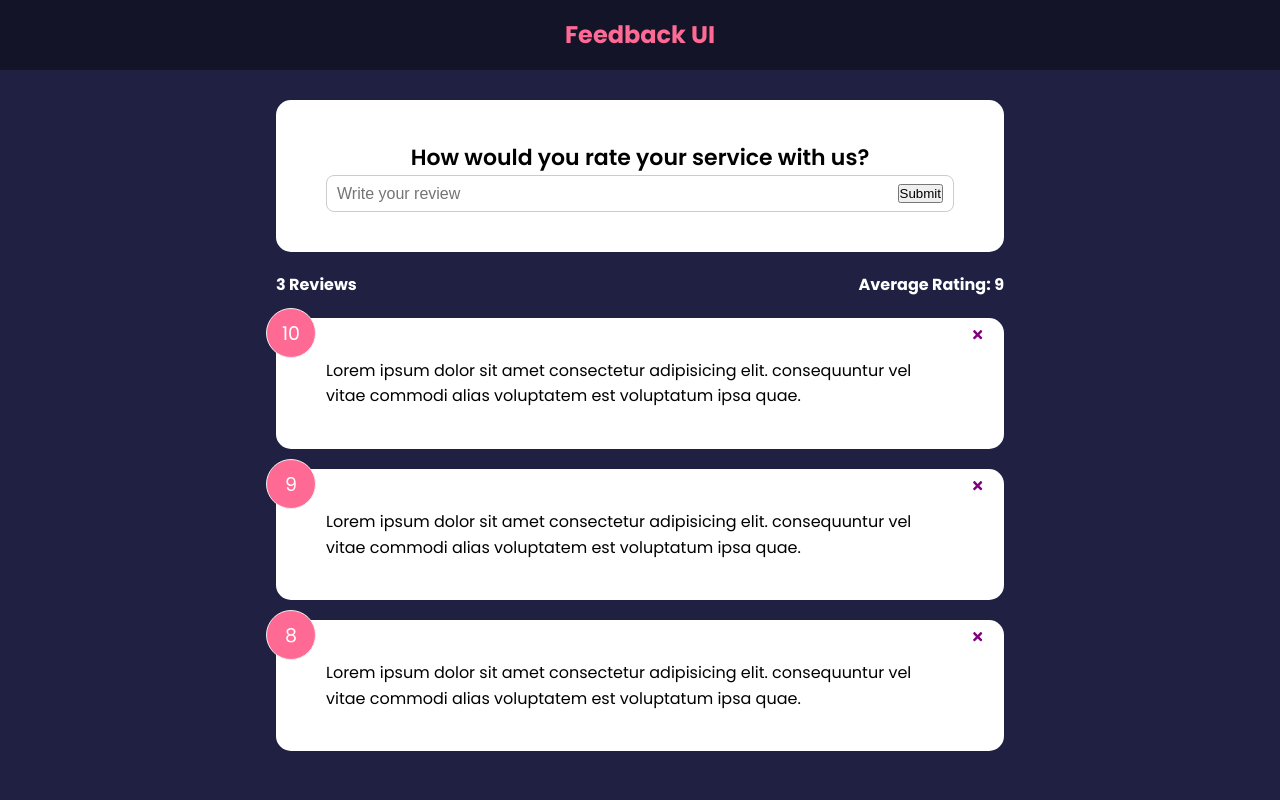
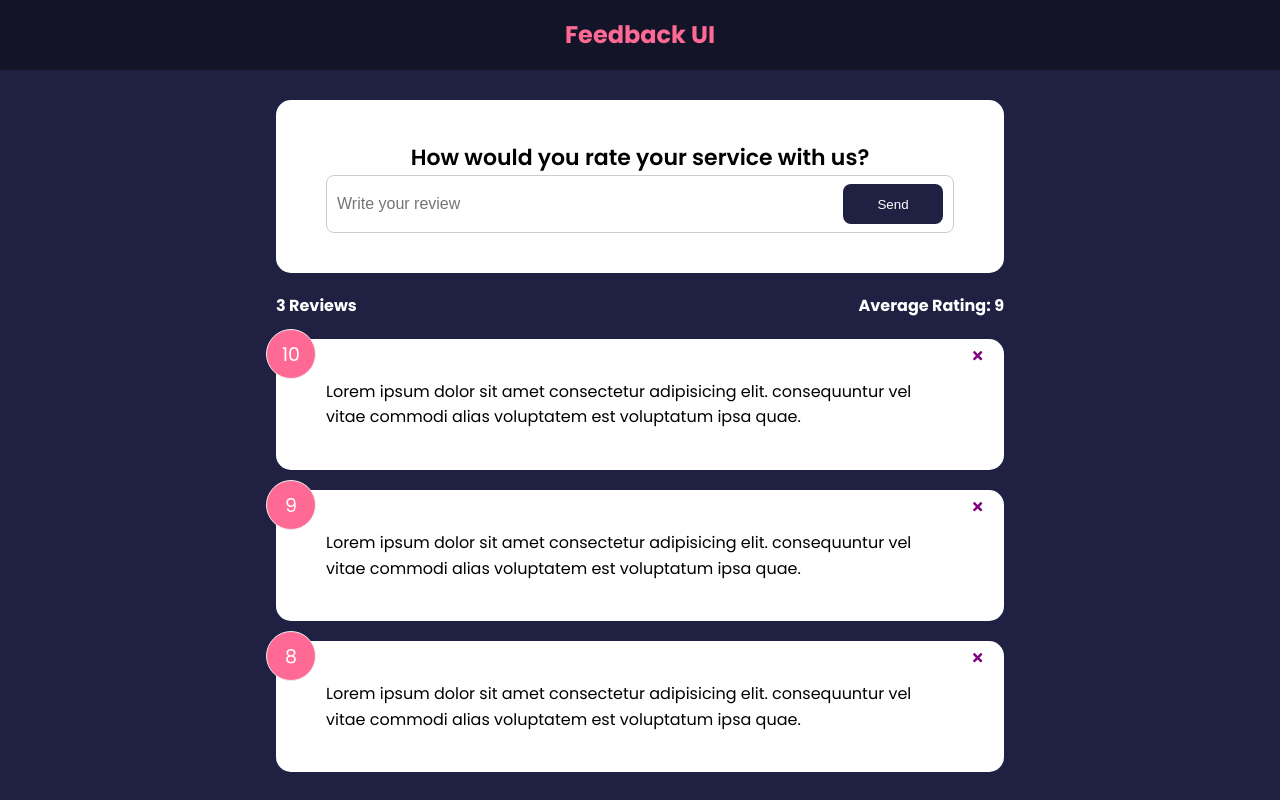
Before and after one commit to alejandrotoledoweb/feedback-app, a React (Create React App) app: page / in a window 1280 px wide. Built offline with nearby package versions, Linux system fonts and the light colour scheme; the HTML template or start-up script is replaced by a standard one.

Commit message:
create shared component Button and apply it in the form

```diff
--- a/src/components/FeedbackForm.jsx
+++ b/src/components/FeedbackForm.jsx
@@ -1,5 +1,6 @@
 import { useState } from 'react';
 import Card from './shared/Card';
+import Button from './shared/Button';
 
 function FeedbackForm() {
   const [text, setText] = useState();
@@ -17,7 +18,7 @@
           placeholder="Write your review"
           value={text}
         />
-        <button type="submit">Submit</button>
+        <Button type="submit">Send</Button>
       </div>
     </Card>
   );
--- /dev/null
+++ b/src/components/shared/Button.jsx
@@ -0,0 +1,24 @@
+import PropTypes from 'prop-types';
+
+function Button({ children, version, type, isDisabled }) {
+  return (
+    <button type={type} disabled={isDisabled} className={`btn btn-${version}`}>
+      {children}
+    </button>
+  );
+}
+
+Button.defaultProps = {
+  version: 'primary',
+  type: 'button',
+  isDisabled: false,
+};
+
+Button.propTypes = {
+  children: PropTypes.node.isRequired,
+  version: PropTypes.string,
+  type: PropTypes.string,
+  isDisabled: PropTypes.bool,
+};
+
+export default Button;
```
